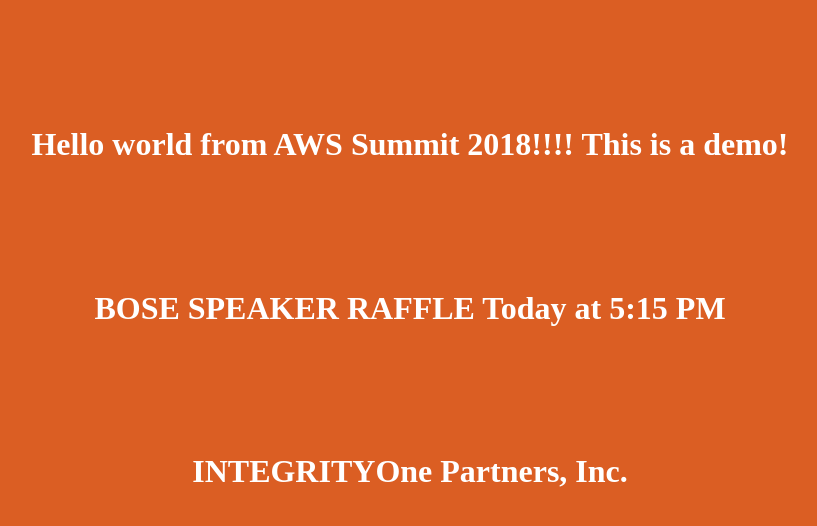
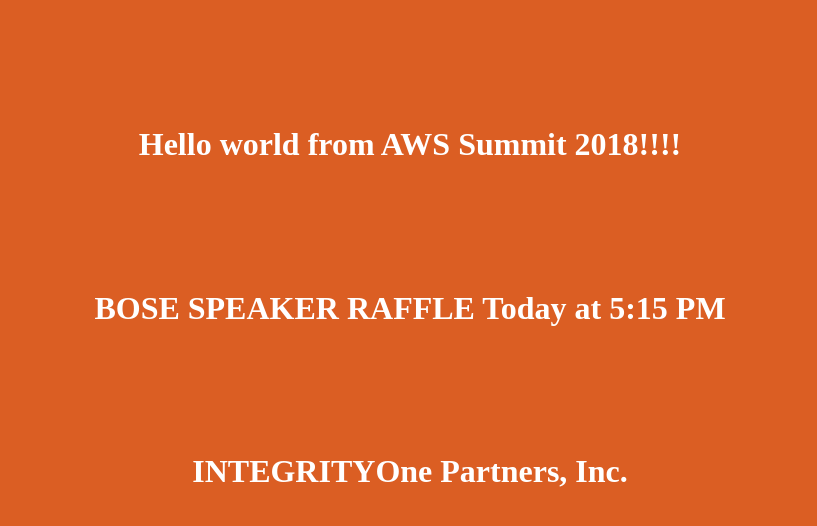
Before and after one commit to ferrx/httpd, a plain HTML site: page app/index.html in a window 1280 px wide. Shown: the whole page, without its empty margins (230-1047 px from the left). Drawn offline with Linux system fonts and the light colour scheme.

Commit message:
testing cicd on test branch

```diff
--- a/app/index.html
+++ b/app/index.html
@@ -3,7 +3,7 @@
         <link rel="stylesheet" href="style.css" type="text/css" />
     </head>
     <body>
-        <h1 class="header">Hello world from AWS Summit 2018!!!! This is a demo!</h1>
+        <h1 class="header">Hello world from AWS Summit 2018!!!!</h1>
         <h1 class="header">BOSE SPEAKER RAFFLE Today at 5:15 PM</h1>
         <h1 class="header">INTEGRITYOne Partners, Inc.</h1>
 
```
